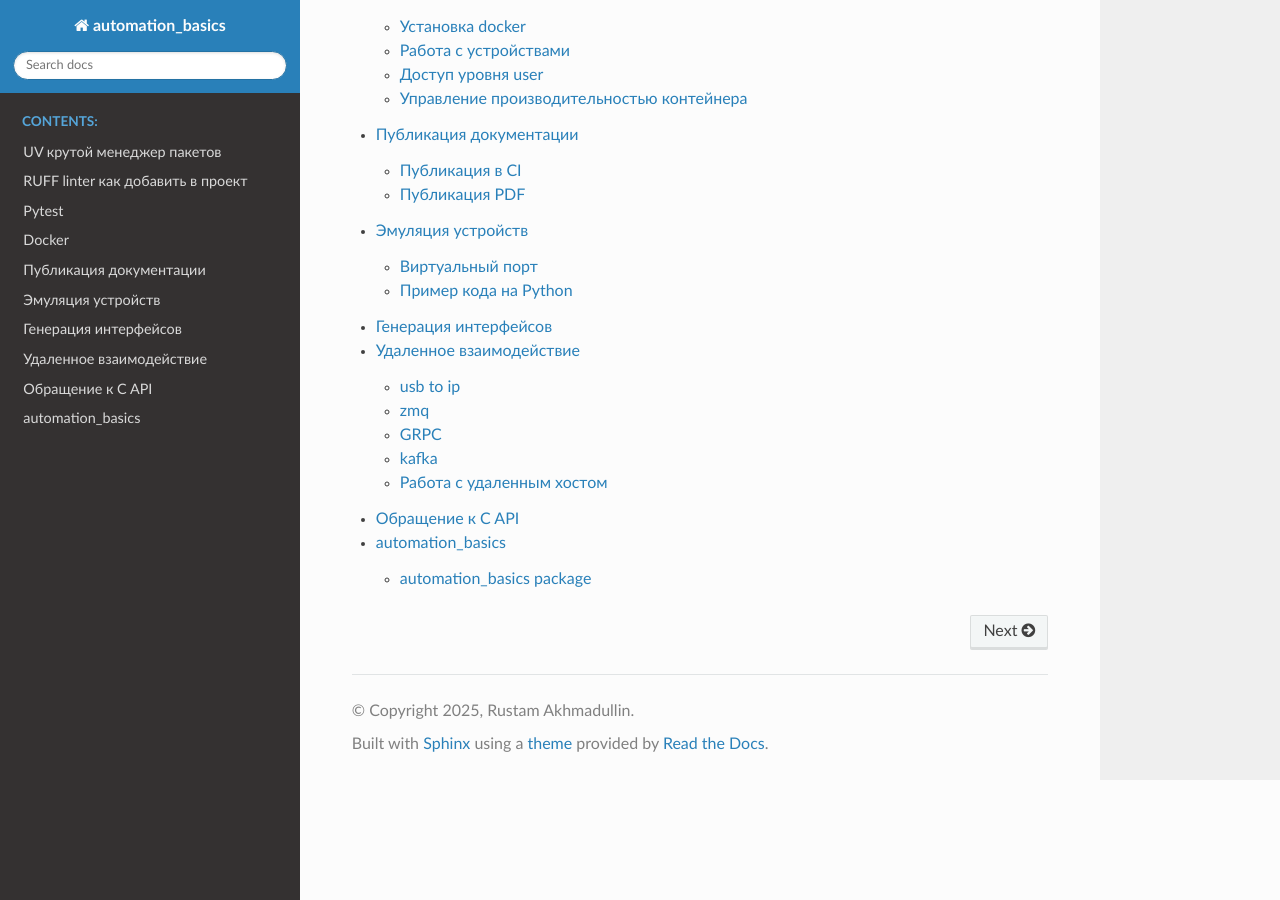
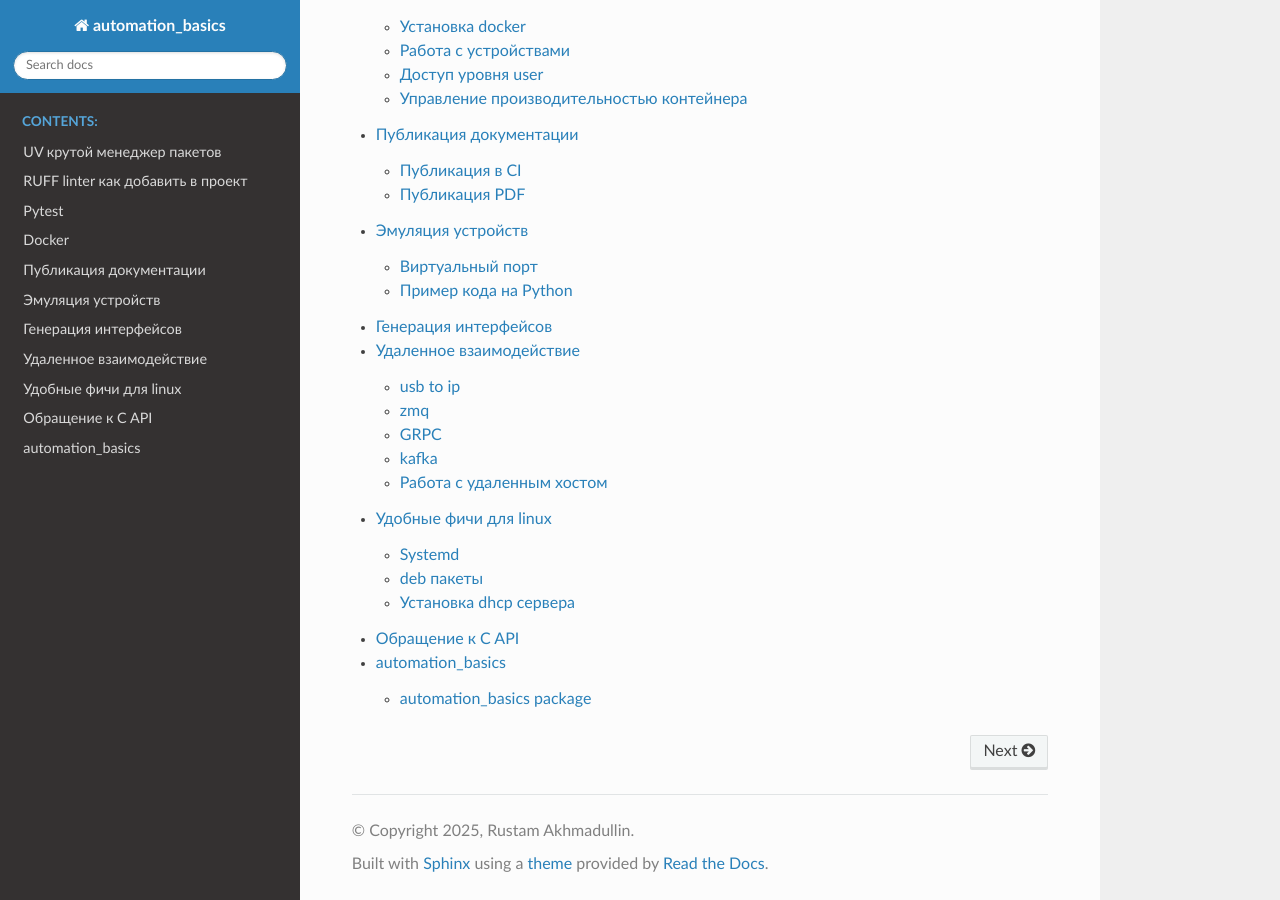
Before and after one commit to RustamAxm/automation_basic, a Sphinx documentation site: the page built from docs/source/index.rst, in a window 1280 px wide and 900 px high, scrolled down 589 px. Built offline with Sphinx 7.4.7 and the Read the Docs theme 3.1.0, drawn with Linux system fonts in a browser that asks for light colours.

Commit message:
linux features

```diff
--- a/docs/source/index.rst
+++ b/docs/source/index.rst
@@ -19,5 +19,6 @@ automation basics documentation
    tutorials/emulation
    tutorials/generative_api
    tutorials/remote
+   tutorials/systemd
    tutorials/ctypes
    modules
--- /dev/null
+++ b/docs/source/tutorials/systemd.rst
@@ -0,0 +1,19 @@
+Удобные фичи для linux
+============================
+Systemd
+-------------
+Для работы с сервисами демонами удобно пользоваться systemd
+И так про это все написано куча инфы. Мне нравится пользоваться
+`данным ресурсом по linux <https://www.baeldung.com/linux/create-remove-systemd-services>`_
+
+Можно создать шаблон и скриптовые точки входа оформить как systemd сервисы.
+
+deb пакеты
+--------------
+Тоже куча всякой инфы и так, но полезно самому проделать хоть раз.
+`ссылка на пример  <https://github.com/RustamAxm/sh_scripts>`_
+
+Установка dhcp сервера
+-------------------------
+Полезно когда нужно поднять отладочную сеть.
+`Пример со скриптом <https://github.com/RustamAxm/sh_scripts>`_
```
